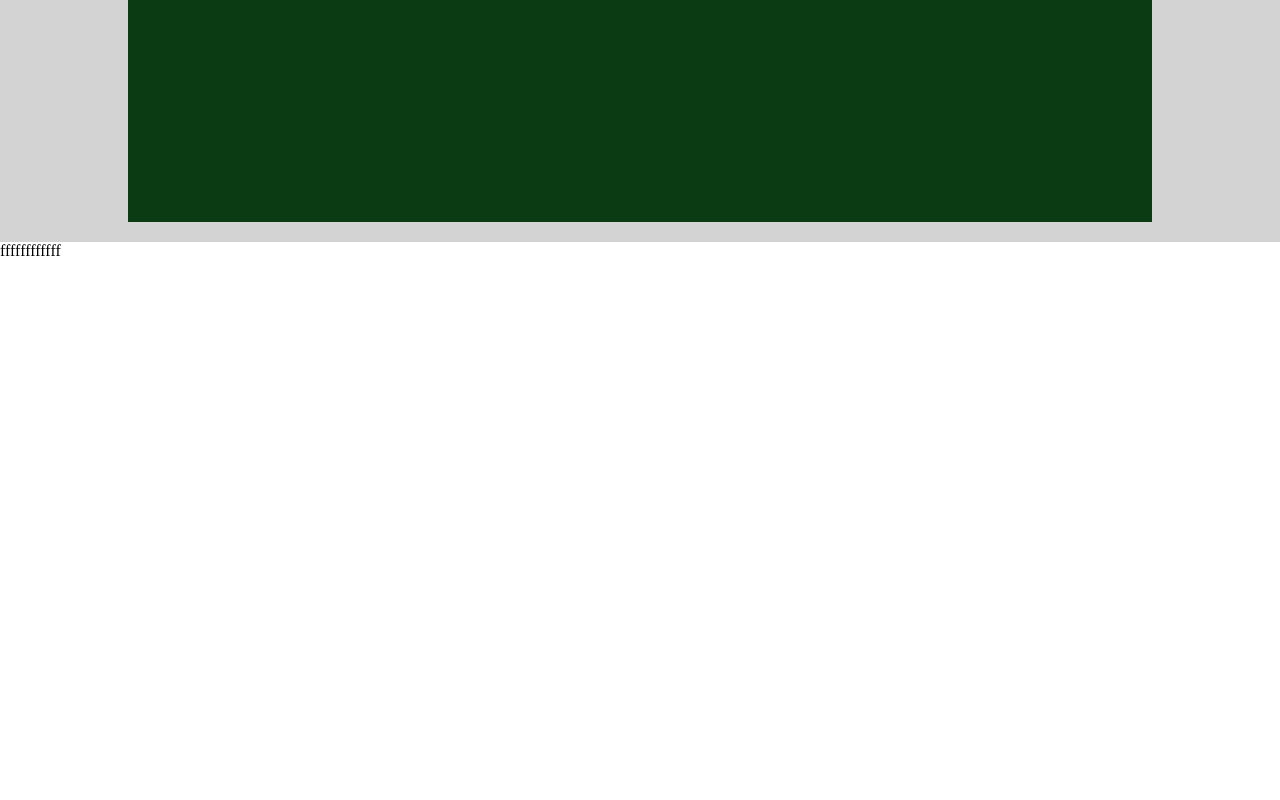
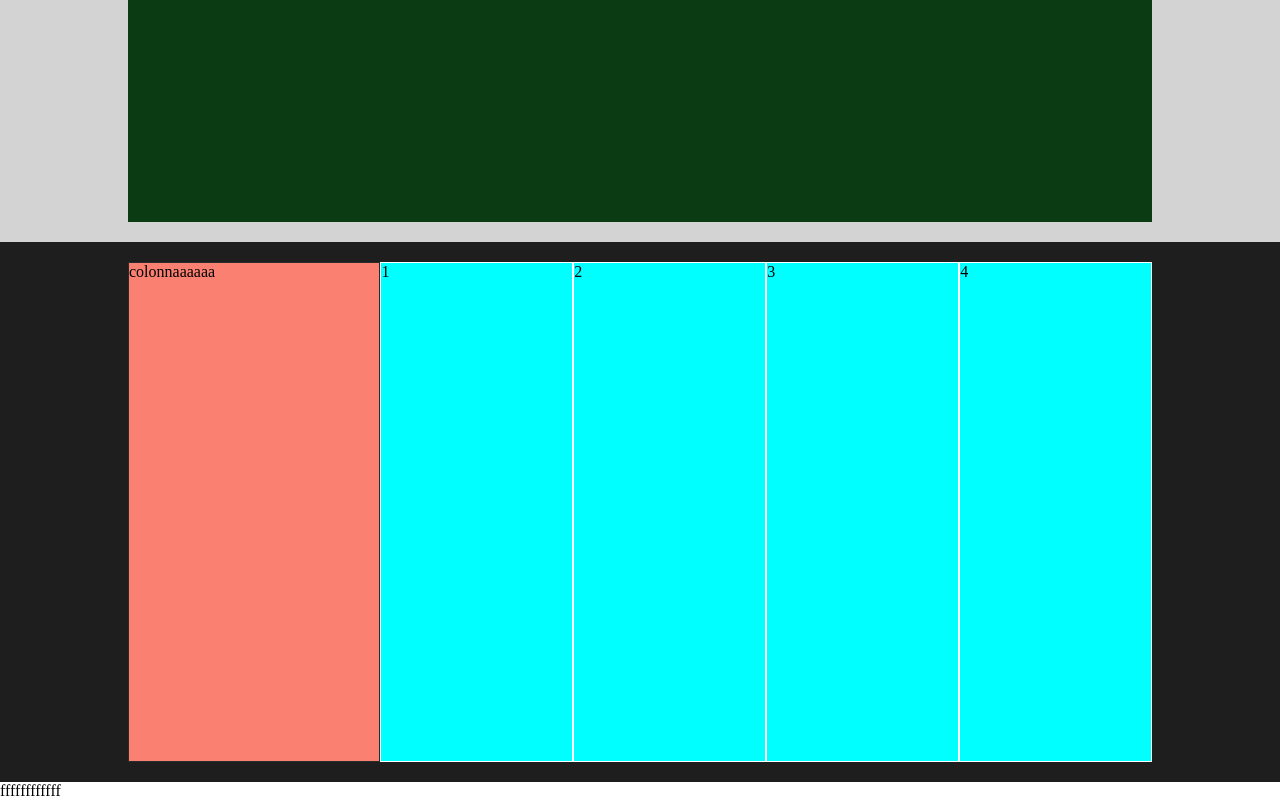
Before and after one commit to erikvella/htmlcss-struttura-discord, a plain HTML site: page index.html in a window 1280 px wide. Shown: the part 2488-3288 px from the top of the page. Before the commit the page ends 2748 px from the top, so only its background shows below. Drawn offline with Linux system fonts and the light colour scheme.

Commit message:
[add] main complete

```diff
--- a/index.html
+++ b/index.html
@@ -63,8 +63,29 @@
 
 <div class="container back-grey">
   <div class="box">
-    erik
+
   </div>
+</div>
+
+<div class="container back-black">
+  <div class="box">
+    <div class="colonna-grande">
+      colonnaaaaaa
+    </div>
+    <div class="colonnina">
+      1
+    </div>
+    <div class="colonnina">
+      2
+    </div>
+    <div class="colonnina">
+      3
+    </div>
+    <div class="colonnina">
+      4
+    </div>
+  </div>
+
 </div>
 
 </main>
```
